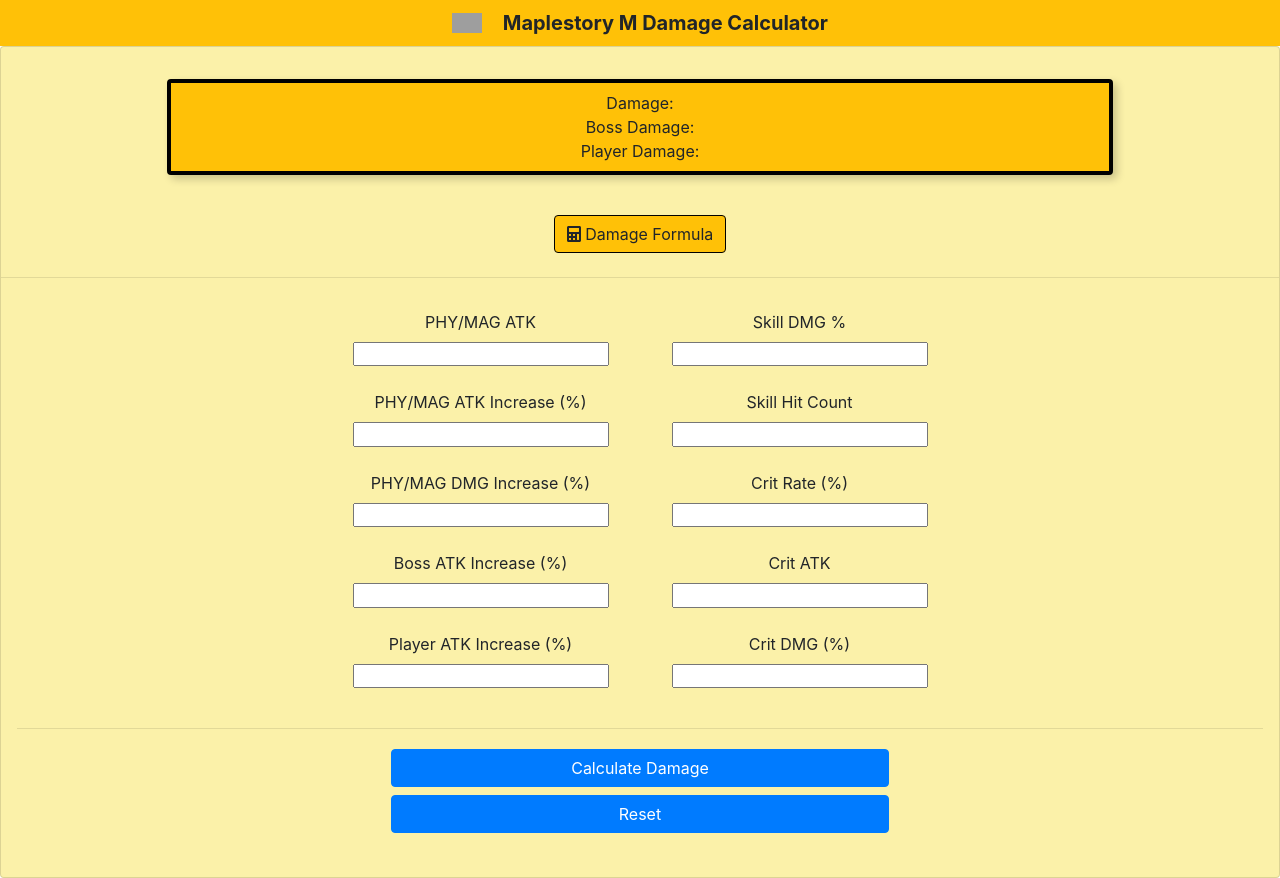
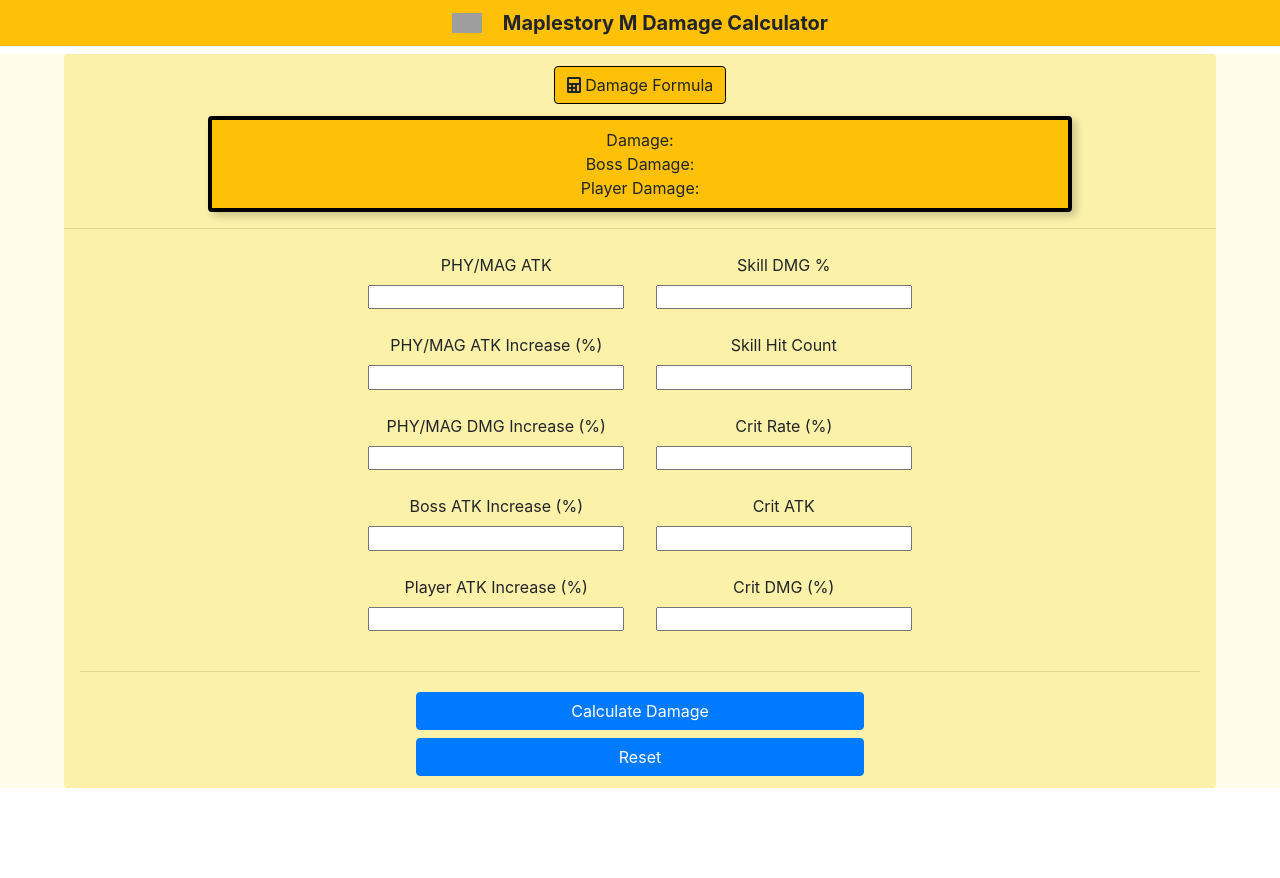
Before and after one commit to robinsongz/maplestorymcalc, a React (Create React App) app: page / in a window 1280 px wide. After the commit the page ends 800 px from the top, so only its background shows below. Built offline with nearby package versions, Linux system fonts and the light colour scheme; grey boxes are pictures that could not be loaded.

Commit message:
UI changes

```diff
--- a/src/App.css
+++ b/src/App.css
@@ -10,3 +10,12 @@
 b {
     color: red;
 }
+
+html,body
+{
+    width: 100%;
+    height: 100%;
+    margin: 0px;
+    padding: 0px;
+    overflow-x: hidden;
+}
--- a/src/App.js
+++ b/src/App.js
@@ -115,20 +115,12 @@
             <div class="row">
             <div class="col-md-12">
 
-                <div className="card card-image bg-light-yellow">
-                    <br />
-                    <div className="tc p-2">
-                        <DamageChart
-                            totalDmg={this.state.totalDmg}
-                            totalBossDmg={this.state.totalBossDmg}
-                            totalPlayerDmg={this.state.totalPlayerDmg}
-                        />
+                <div className="bg-washed-yellow mt2">
 
-                    </div>
-                    <br />
-                    <div className="tc w-100 h-100 p-2">
+                <div className="bg-light-yellow w-90 tc center rounded">
+                <div className="tc w-100 h-100 p-2">
                         <button
-                            className="btn btn-warning ba bw-3 b--black rounded"
+                            className="btn btn-warning ba bw-3 b--black rounded ma1"
                             type="button"
                             onClick={this.toggleDamageFormula}
                         >
@@ -136,7 +128,6 @@
                         Damage Formula
                         </button>
                         <div className={"collapse navbar-collapse " + show}>
-                        <br />
                             <DamageFormula
                                 atk={this.state.atk}
                                 critRate={this.state.critRate}
@@ -151,6 +142,13 @@
                             />
                         </div>
                      </div>
+                    <div className="tc">
+                        <DamageChart
+                            totalDmg={this.state.totalDmg}
+                            totalBossDmg={this.state.totalBossDmg}
+                            totalPlayerDmg={this.state.totalPlayerDmg}
+                        />
+                    </div>
                     <hr />
                 <form className="form-group m-2 p-2">
                     <div className="row justify-content-center">
@@ -177,10 +175,10 @@
                     {" "}
                     <div className="tc">
                         <ResetButton refreshPage={this.refreshPage}/>
-                        <br/>
                     </div>
 
                 </form>
+            </div>
             </div>
         </div>
         </div>
--- a/src/Components/DamageChart.js
+++ b/src/Components/DamageChart.js
@@ -10,7 +10,6 @@
                 Boss Damage: {this.props.totalBossDmg}
                         <br />
                 Player Damage: {this.props.totalPlayerDmg}
-
             </div>
         )
     }
--- a/src/Components/DamageFormula.js
+++ b/src/Components/DamageFormula.js
@@ -4,9 +4,8 @@
 class DamageFormula extends Component {
     render() {
         return (
-            <div className="ba bw-3 pa2 rounded bg-warning">
+            <div className="ba bw-3 ma1 pa2 rounded bg-warning">
                 [ {<b>{this.props.atk}</b>} ATK + ( ({<b>{this.props.critRate}%</b>} Crit Rate /100) * ({<b>{this.props.critAtk}</b>} Crit ATK) ) ] <FontAwesomeIcon icon="times" /> [ 1 + {<b>{this.props.atkIncrease}%</b>} Atk Increase / 100 ] <FontAwesomeIcon icon="times" /> [ 1 + {<b>{this.props.bossAtk}% </b>} Boss Atk / 100 ] <FontAwesomeIcon icon="times" /> [ 1 + {<b>{this.props.playerAtk}% </b>} Player Atk / 100 ] <FontAwesomeIcon icon="times" /> <FontAwesomeIcon icon="arrow-right" />
-                <br />
                 <br />
                 <FontAwesomeIcon icon="arrow-right" /> [ 1 + ( ({<b>{this.props.dmgIncrease}% </b>}Dmg Increase) + ( ({<b>{this.props.critRate}%</b>} Crit Rate / 100) * ({<b>{this.props.critDmg}%</b>} Crit Dmg) ) ) / 100 ] <FontAwesomeIcon icon="times" /> [ {<b>{this.props.skillDmg}%</b>} Skill Dmg ] <FontAwesomeIcon icon="times" /> [ {<b>{this.props.skillHit}</b>} Skill Hit ]
             </div>
```
